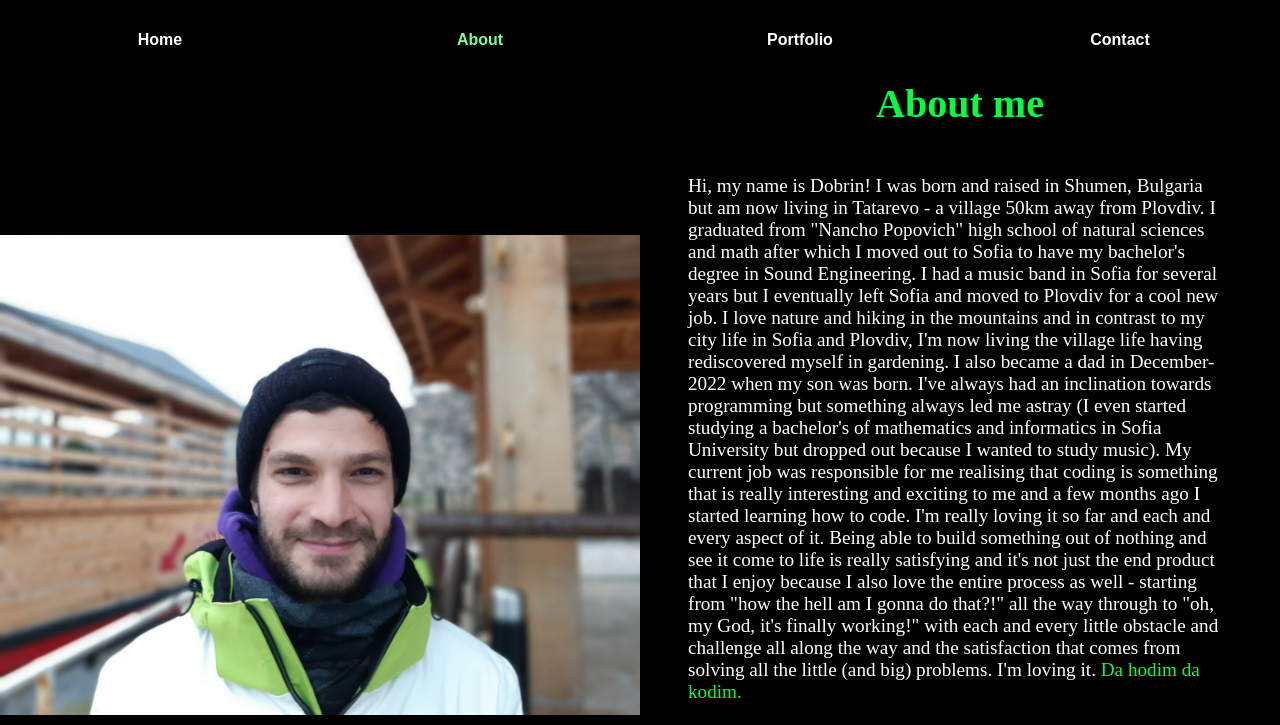
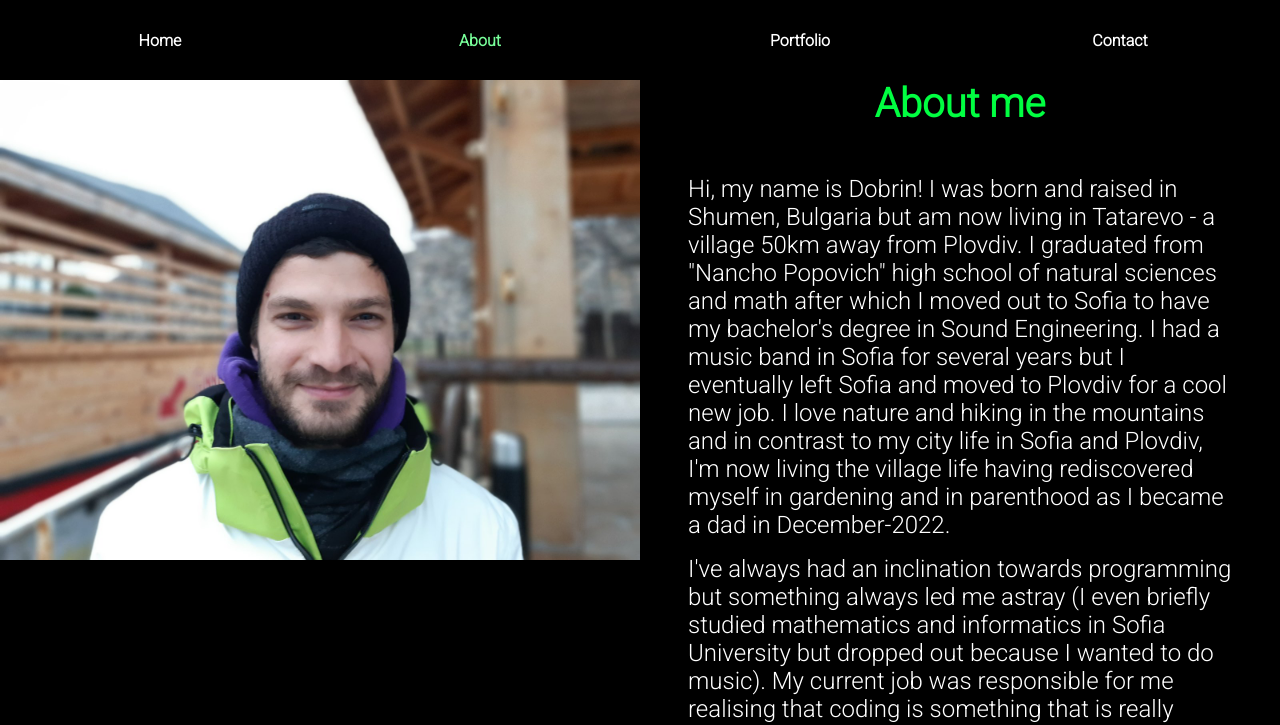
Before and after one commit to dobrqka/portfolio-site, a website built with webpack: page src/index.html in a window 1280 px wide. Both pictures are taken after a click on the button "About". Shown: the top 725 px of the page. Built offline with nearby package versions, Linux system fonts and the light colour scheme; a web font is replaced by a local one.

Commit message:
Change font, height of page elements, edit about

```diff
--- a/src/index.html
+++ b/src/index.html
@@ -5,6 +5,12 @@
     <meta http-equiv="X-UA-Compatible" content="IE=edge" />
     <meta name="viewport" content="width=device-width, initial-scale=1.0" />
     <title>Document</title>
+    <link rel="preconnect" href="https://fonts.googleapis.com" />
+    <link rel="preconnect" href="https://fonts.gstatic.com" crossorigin />
+    <link
+      href="https://fonts.googleapis.com/css2?family=Barlow:wght@200&family=Dancing+Script:wght@500&family=Dosis&family=Jost&family=Lobster&family=Montserrat&family=Mooli&family=Nunito+Sans:opsz@6..12&family=Nunito:wght@300&family=Roboto:wght@300&display=swap"
+      rel="stylesheet"
+    />
   </head>
   <body>
     <header>
@@ -38,27 +44,27 @@
           eventually left Sofia and moved to Plovdiv for a cool new job. I love
           nature and hiking in the mountains and in contrast to my city life in
           Sofia and Plovdiv, I'm now living the village life having rediscovered
-          myself in gardening. I also became a dad in December-2022 when my son
-          was born. I've always had an inclination towards programming but
-          something always led me astray (I even started studying a bachelor's
-          of mathematics and informatics in Sofia University but dropped out
-          because I wanted to study music). My current job was responsible for
-          me realising that coding is something that is really interesting and
-          exciting to me and a few months ago I started learning how to code.
-          I'm really loving it so far and each and every aspect of it. Being
-          able to build something out of nothing and see it come to life is
-          really satisfying and it's not just the end product that I enjoy
-          because I also love the entire process as well - starting from "how
-          the hell am I gonna do that?!" all the way through to "oh, my God,
-          it's finally working!" with each and every little obstacle and
-          challenge all along the way and the satisfaction that comes from
-          solving all the little (and big) problems. I'm loving it.
+          myself in gardening and in parenthood as I became a dad in
+          December-2022.
+        </p>
+        <p>
+          I've always had an inclination towards programming but something
+          always led me astray (I even briefly studied mathematics and
+          informatics in Sofia University but dropped out because I wanted to do
+          music). My current job was responsible for me realising that coding is
+          something that is really interesting and exciting to me and a few
+          months ago I started learning how to code. I'm really loving it so far
+          and each and every aspect of it. Being able to build something out of
+          nothing and see it come to life is really satisfying and it's not just
+          the end product that I enjoy because I also love the entire process as
+          well - starting from "how the hell am I gonna do that?!" all the way
+          through to "oh, my God, it's finally working!" with each and every
+          little obstacle and challenge all along the way and the satisfaction
+          that comes from solving all the small (and big) problems. I'm loving
+          it.
           <a href="https://codepen.io/pen/" target="_blank"
             ><span>Da hodim da kodim.</span></a
           >
-        </p>
-        <p id="tldr">
-          TLDR: I like music, nature and coding, and I'm a proud dad.
         </p>
       </div>
     </div>
@@ -141,18 +147,3 @@
     </footer>
   </body>
 </html>
-
-<!-- Create a Personal Portfolio Website
-Description: Develop a personal portfolio website to showcase your skills, projects,
-and experiences.
-You can use inspiration from https://wordpress.org/themes/search/portfolio/ for the
-design of the site.
-Tasks:
-● Plan and sketch the layout and structure of your portfolio website.
-● Build the HTML structure of the website, including the navigation bar,
-sections, and footer.
-● Apply CSS styling to create an attractive and responsive design. Minimum
-supported width of the size should be 375px.
-● Implement JavaScript functionality, such as smooth scrolling, form
-validation, or interactive elements.
-● Publish your portfolio website online -->
--- a/src/style.css
+++ b/src/style.css
@@ -1,12 +1,23 @@
 * {
   padding: 0;
   margin: 0;
+  font-family: "Barlow", sans-serif;
+  font-family: "Dancing Script", cursive;
+  font-family: "Dosis", sans-serif;
+  font-family: "Jost", sans-serif;
+  font-family: "Lobster", cursive;
+  font-family: "Montserrat", sans-serif;
+  font-family: "Mooli", sans-serif;
+  font-family: "Nunito", sans-serif;
+  font-family: "Nunito Sans", sans-serif;
+  font-family: "Roboto", sans-serif;
 }
 
 body {
   display: grid;
   grid-template-rows: 10vh auto 5vh;
   background-color: black;
+  min-width: 375px;
 }
 
 header {
@@ -53,7 +64,7 @@ header > button:hover {
   width: 30vw;
   height: auto;
   justify-self: end;
-  align-self: start;
+  align-self: center;
 }
 
 h2 {
@@ -85,7 +96,8 @@ a > img:hover {
   color: white;
   display: grid;
   grid-template-columns: 1fr 1fr;
-  height: 85vh;
+  height: auto;
+  min-height: 85vh;
 }
 
 .about-info {
@@ -101,15 +113,20 @@ a > img:hover {
 
 .about-page > div > p {
   padding: 3rem;
-  font-size: 1.2em;
+  font-size: 1.5em;
   justify-self: stretch;
   align-self: center;
   grid-column: span 2;
 }
 
-#tldr {
-  grid-column: span 2;
-  justify-self: end;
+.about-page > div > p:nth-child(2) {
+  align-self: center;
+  padding-bottom: 0;
+}
+
+.about-page > div > p:nth-child(3) {
+  padding-top: 1rem;
+  align-self: start;
 }
 
 p > a:link,
@@ -124,10 +141,11 @@ p > a:hover {
 
 .dobrin-pic {
   width: 100%;
-  align-self: center;
+  align-self: start;
 }
 
 .portfolio-page {
+  height: auto;
   color: white;
   display: grid;
   grid-template-columns: 1fr 1fr;
```
